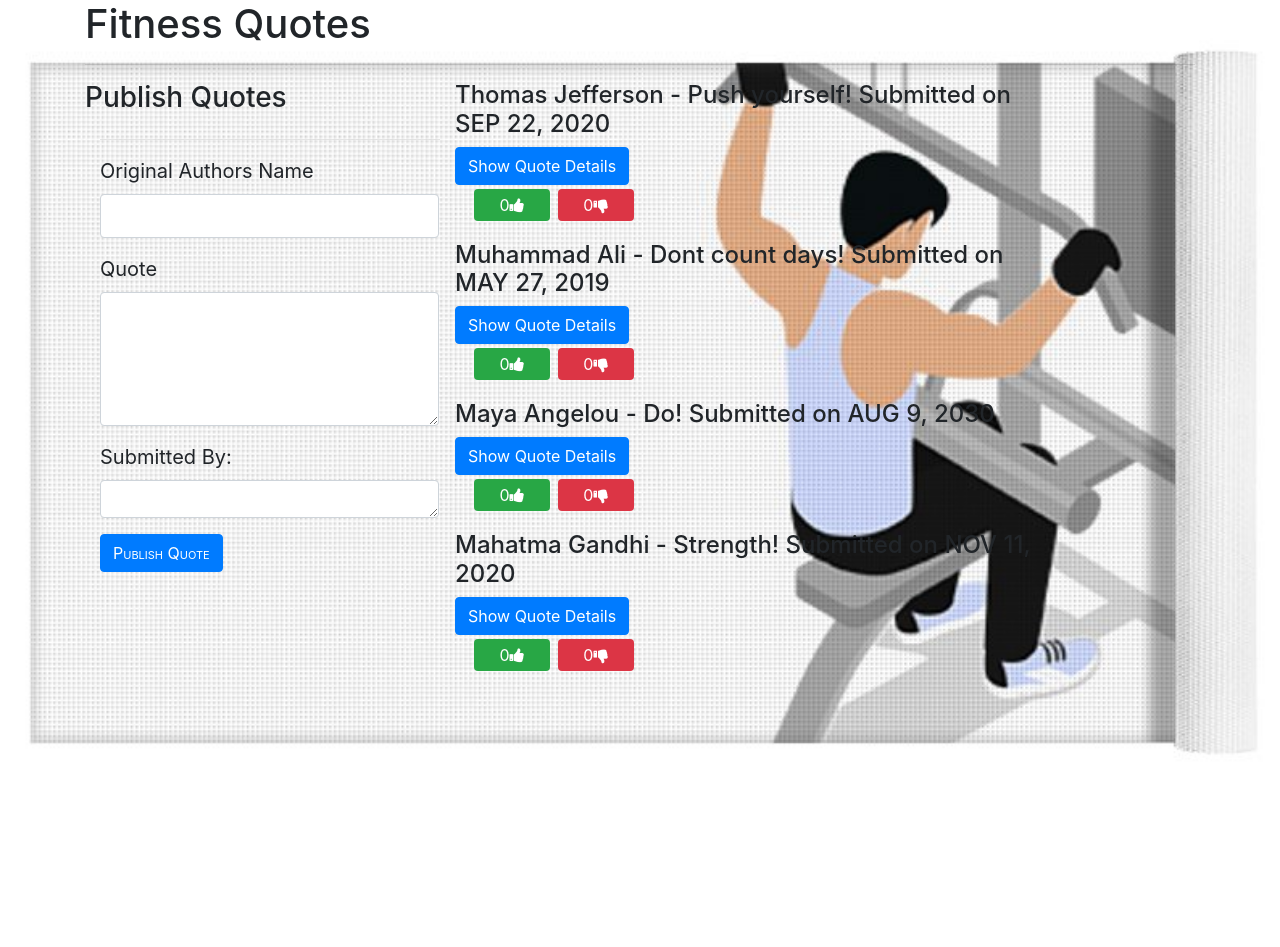
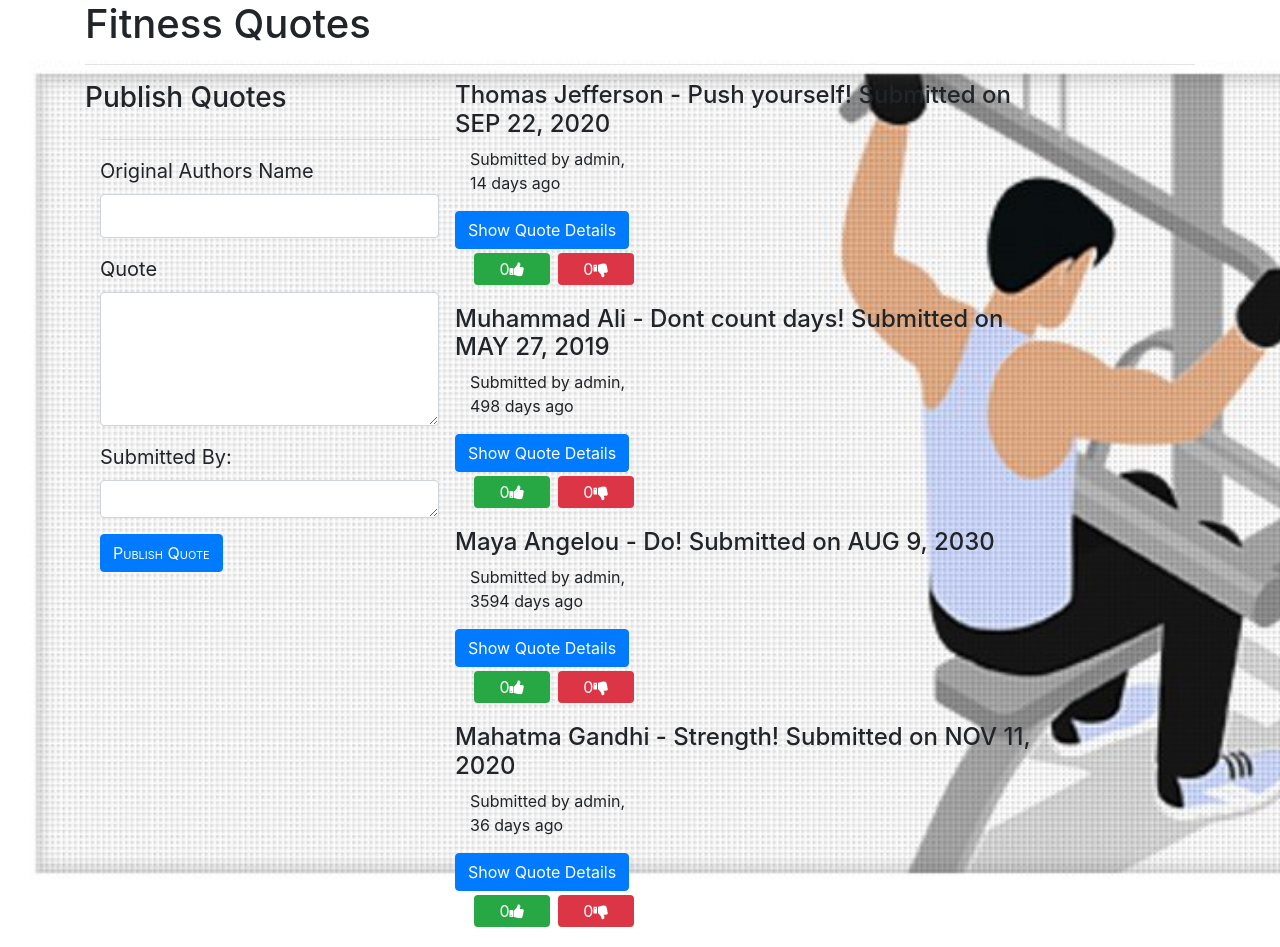
Before and after one commit to NNJAMBI/Fitness-Quotes, an Angular app: page / in a window 1280 px wide. Before the commit the page ends 800 px from the top, so only its background shows below. Built offline with nearby package versions, Linux system fonts and the light colour scheme; a small style sheet from the web is missing.

Commit message:
add submitted by details

```diff
--- a/src/app/quote/quote.component.html
+++ b/src/app/quote/quote.component.html
@@ -15,16 +15,22 @@
             </div>
 
             <div class="row">
-                <div class="col-md-10">
+                <div class="col-md-10" id="Description">
                     <div *ngFor='let quote of quotes;let i = index'>
                         <div>
                             <h4 id={{i}} appHighlight>{{quote.name}} Submitted on {{quote.completeDate|date|uppercase}}
                             </h4>
-                            <button (click)='toggleDetails(i)' class="btn btn-primary">{{showDescription? "Hide": "Show"}} Quote Details</button>
+                            <div class="col-4" id="small">
+                                <p>Submitted by {{quote.submitter}}, {{quote.completeDate|dateCount}} days ago</p>
+                                <!--calls and displays date count pipe results-->
+                              </div>
+                            <button (click)='toggleDetails(i)'
+                                class="btn btn-primary">{{showDescription? "Hide": "Show"}} Quote Details</button>
                             <div class="col-4">
+
                                 <p><app-vote></app-vote></p>
-                               <!-- to show votes from vote app component + deleteQuote form dq details-->
-                             </div>
+                                <!-- to show votes from vote app component + deleteQuote form dq details-->
+                            </div>
                         </div>
 
                         <div *ngIf='quote.showDescription'>
--- a/src/app/vote/vote.component.html
+++ b/src/app/vote/vote.component.html
@@ -1,9 +1,4 @@
 <!--holds the vote count button view  -->
-<!-- <p>
-    <button class="col btn btn-success" (click)="upVote()">{{uvotes}}<i class="fa fa-thumbs-up"></i></button>
-    <button class="col btn btn-danger" (click)="downVote()">{{dvotes}}<i class="fa fa-thumbs-down"></i></button>
-  </p> -->
-
   <p id = 'displayFlex' >
     <button class="col btn btn-success" (click)="upVote()">{{uvotes}}<i class="fa fa-thumbs-up"></i></button>
     <button class="col btn btn-danger" (click)="downVote()">{{dvotes}}<i class="fa fa-thumbs-down"></i></button>
```
